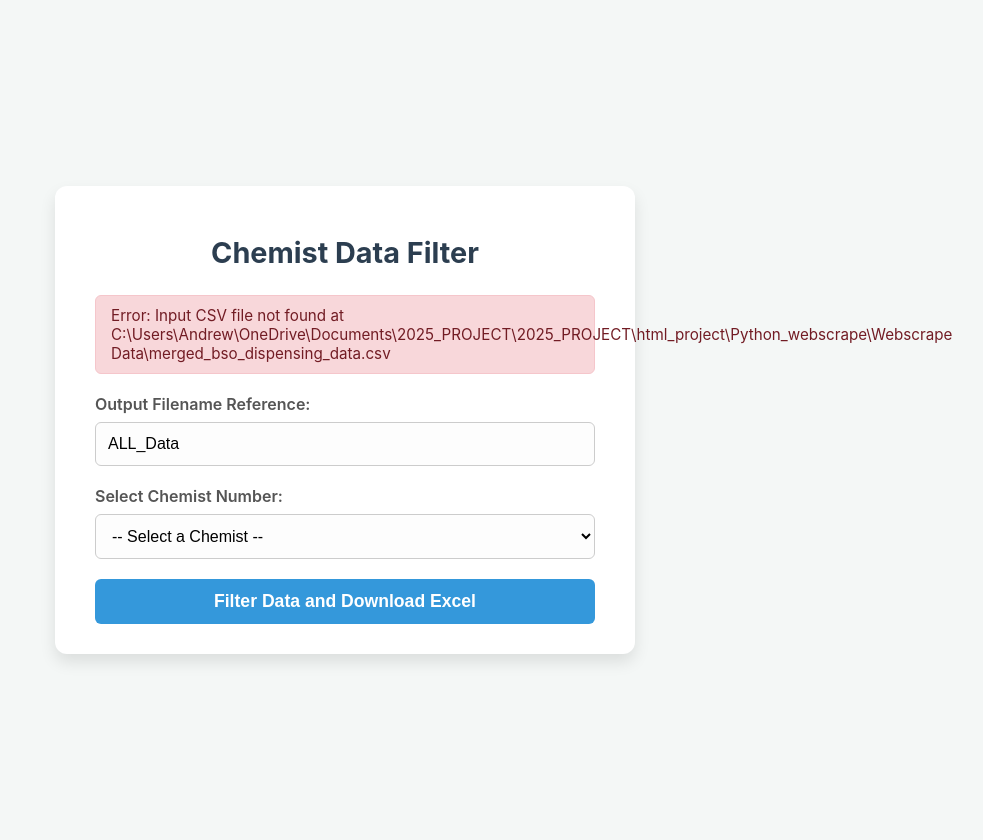
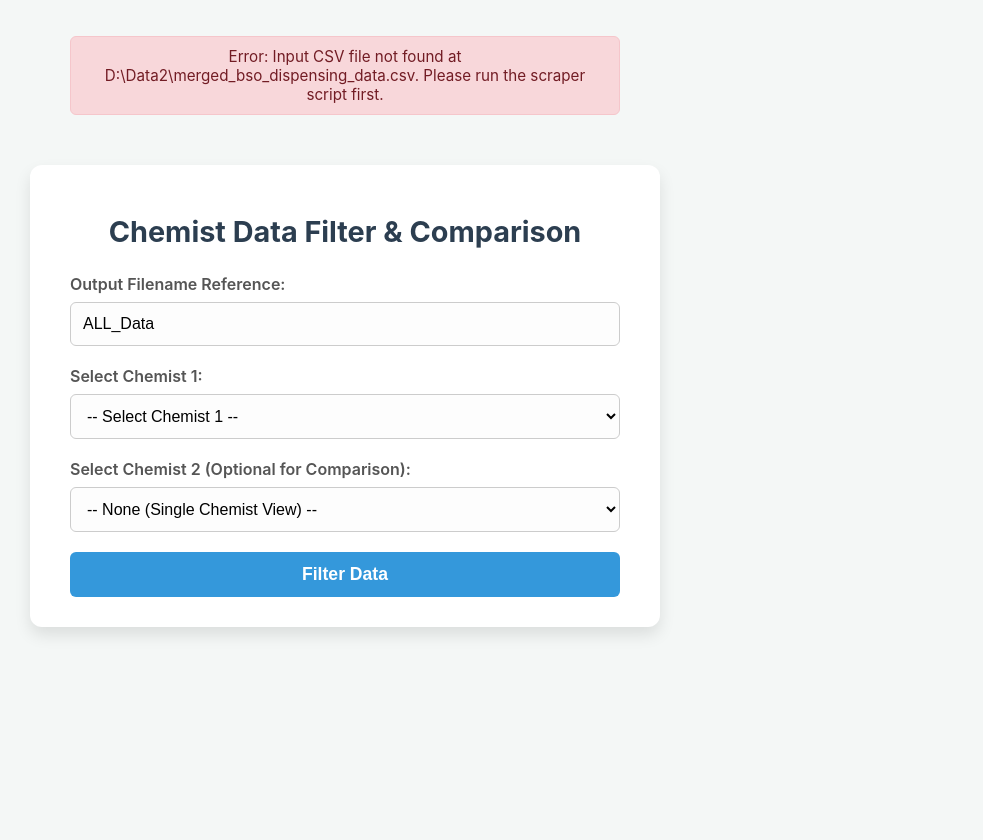
Before and after one commit to Thompy101/2025_PROJECT, a Flask app: page / in a window 1280 px wide. Shown: the whole page, without its empty margins (295-1278 px from the left). Run offline with Flask 3, Linux system fonts and the light colour scheme.

Commit message:
Working app

```diff
--- a/html_project/Python_webscrape/app.py
+++ b/html_project/Python_webscrape/app.py
@@ -3,33 +3,51 @@
 from flask import Flask, render_template, request, send_file, redirect, url_for, flash, session
 import io # For sending file in memory
 import logging
+import time # For potential timing, though not strictly used in this version
 
 # --- Flask App Initialization ---
 app = Flask(__name__)
-app.secret_key = 'your_very_secret_key_for_session_and_flash' # Important for flashing messages and session
+app.secret_key = 'your_very_secret_key_for_session_and_flash_bso_analyzer' # Unique secret key
 
 # --- Configuration ---
-# Path to the single merged CSV file
-# IMPORTANT: Ensure this path is correct and accessible by the Flask app.
-# Example: INPUT_CSV_FILE_PATH = os.path.join(os.path.dirname(__file__), 'data', 'merged_bso_dispensing_data.csv')
-INPUT_CSV_FILE_PATH = r"C:\Users\Andrew\OneDrive\Documents\2025_PROJECT\2025_PROJECT\html_project\Python_webscrape\Webscrape Data\merged_bso_dispensing_data.csv" # Please ensure this path is correct for your system
+# Path to the single merged CSV file (output of your scraper script)
+INPUT_CSV_FILE_PATH = r"D:\Data2\merged_bso_dispensing_data.csv" # Ensure this path is correct
 
-# --- Helper Functions (Adapted from your script) ---
+# --- Helper Functions ---
 def load_single_csv_file(file_path):
-    """Reads a single CSV file into a pandas DataFrame."""
-    app.logger.info(f"Attempting to load data from: {file_path}")
+    """Reads a single CSV file into a pandas DataFrame, trying common encodings."""
+    app.logger.info(f"Attempting to load data from CSV file: {file_path}")
     if not os.path.exists(file_path):
         app.logger.error(f"Input CSV file not found at {file_path}")
-        flash(f"Error: Input CSV file not found at {file_path}", "danger")
+        flash(f"Error: Input CSV file not found at {file_path}. Please run the scraper script first.", "danger")
         return pd.DataFrame()
-    try:
-        df = pd.read_csv(file_path)
-        app.logger.info(f"Successfully loaded CSV: {os.path.basename(file_path)}")
-        return df
-    except Exception as e:
-        app.logger.error(f"Error reading CSV file {file_path}: {e}")
-        flash(f"Error reading CSV file: {e}", "danger")
-        return pd.DataFrame()
+
+    encodings_to_try = ['utf-8', 'latin1', 'cp1252'] # Common encodings
+    df = None
+
+    for encoding in encodings_to_try:
+        try:
+            app.logger.info(f"Trying to read CSV with encoding: {encoding}")
+            df = pd.read_csv(file_path, encoding=encoding)
+            app.logger.info(f"Successfully loaded CSV: {os.path.basename(file_path)} with encoding: {encoding}. Shape: {df.shape if df is not None else 'None'}")
+            return df # Return as soon as a successful encoding is found
+        except UnicodeDecodeError:
+            app.logger.warning(f"Failed to decode {os.path.basename(file_path)} with encoding: {encoding}")
+        except pd.errors.EmptyDataError:
+            app.logger.warning(f"CSV file {file_path} is empty (encoding: {encoding}).")
+            flash(f"Warning: The CSV data file '{os.path.basename(file_path)}' appears to be empty.", "warning")
+            return pd.DataFrame() # Return empty if file is empty
+        except Exception as e:
+            app.logger.error(f"Error reading CSV file {file_path} with encoding {encoding}: {e}")
+            # Don't flash for every encoding attempt, flash once if all fail
+            # flash(f"Error reading CSV file (encoding {encoding}): {e}", "danger")
+            # return pd.DataFrame() # Don't return yet, try other encodings
+
+    # If all encodings failed
+    app.logger.error(f"Failed to decode {os.path.basename(file_path)} with all attempted encodings: {encodings_to_try}")
+    flash(f"Error: Could not decode the CSV file with common encodings. Please check the file format.", "danger")
+    return pd.DataFrame()
+
 
 def get_unique_chemist_ids(df):
     """Extracts unique, sorted chemist IDs from the DataFrame."""
@@ -46,102 +64,153 @@
         flash(f"Could not extract chemist IDs from the data: {e}", "warning")
         return []
 
-def process_and_aggregate_data(df, chemist_id):
-    """
-    Filters data for a specific chemist and aggregates total items by year and month.
-    """
-    if df.empty:
-        app.logger.warning("Input DataFrame is empty for processing.")
+def process_one_chemist_data(df_full, chemist_id):
+    """Processes data for a single chemist, including rolling average."""
+    # Work on a copy to avoid modifying the original df passed around
+    df_full_copy = df_full.copy()
+    # Ensure 'Chemist' column is numeric for filtering
+    df_full_copy['Chemist'] = pd.to_numeric(df_full_copy['Chemist'], errors='coerce')
+
+    # Filter by the specific chemist ID (ensure chemist_id is also numeric)
+    df_chemist = df_full_copy[df_full_copy['Chemist'] == float(chemist_id)].copy()
+
+    if df_chemist.empty:
+        app.logger.info(f"No data found for Chemist ID: {chemist_id} after initial filtering.")
         return pd.DataFrame()
 
-    required_cols = ['Chemist', 'Year', 'Month', 'Number of Items']
-    if not all(col in df.columns for col in required_cols):
-        missing = [col for col in required_cols if col not in df.columns]
+    # Ensure 'Year', 'Month', and 'Number of Items' are in appropriate formats
+    df_chemist.loc[:, 'Year'] = pd.to_numeric(df_chemist['Year'], errors='coerce').fillna(0).astype(int)
+    df_chemist.loc[:, 'Month'] = pd.to_numeric(df_chemist['Month'], errors='coerce').fillna(0).astype(int)
+    df_chemist.loc[:, 'Number of Items'] = pd.to_numeric(df_chemist['Number of Items'], errors='coerce').fillna(0)
+
+    # Filter out rows with invalid Year or Month
+    df_chemist = df_chemist[(df_chemist['Year'] > 0) & (df_chemist['Month'] >= 1) & (df_chemist['Month'] <= 12)].copy()
+
+    if df_chemist.empty:
+        app.logger.info(f"No valid Year/Month data for Chemist ID: {chemist_id} after type conversion.")
+        return pd.DataFrame()
+
+    app.logger.info(f"Aggregating data for Chemist ID: {chemist_id}")
+    aggregated_df = df_chemist.groupby(['Year', 'Month'])['Number of Items'].sum().reset_index()
+    aggregated_df = aggregated_df.rename(columns={'Number of Items': 'Total Items'})
+
+    # Sort by Year and Month BEFORE calculating rolling average
+    aggregated_df = aggregated_df.sort_values(by=['Year', 'Month']).reset_index(drop=True)
+
+    # Calculate rolling 12-month average for 'Total Items'
+    aggregated_df['Rolling 12m Avg Items'] = aggregated_df['Total Items'].rolling(window=12, min_periods=1).mean().round(2)
+
+    aggregated_df['Chemist'] = chemist_id # Use the original chemist_id for this column
+
+    return aggregated_df[['Chemist', 'Year', 'Month', 'Total Items', 'Rolling 12m Avg Items']]
+
+
+def process_and_aggregate_data(df_input, chemist_id1, chemist_id2=None):
+    """
+    Prepares data for one or two chemists.
+    If two chemist_ids are provided, their data is merged for comparison.
+    """
+    if df_input.empty:
+        app.logger.warning("Input DataFrame is empty for processing.")
+        return pd.DataFrame(), "single" # Return type indicator
+
+    required_cols = ['Chemist', 'Year', 'Month', 'Number of Items'] # These are from COLUMNS_TO_KEEP in scraper
+    if not all(col in df_input.columns for col in required_cols):
+        missing = [col for col in required_cols if col not in df_input.columns]
         app.logger.error(f"Input DataFrame is missing required columns: {', '.join(missing)}")
         flash(f"Error: Merged data is missing required columns: {', '.join(missing)}. Please ensure 'Chemist', 'Year', 'Month', 'Number of Items' are present.", "danger")
-        return pd.DataFrame()
+        return pd.DataFrame(), "single"
 
-    try:
-        # Ensure 'Chemist' column is of a numeric type for comparison
-        df.loc[:, 'Chemist'] = pd.to_numeric(df['Chemist'], errors='coerce')
-        # Create a copy to avoid SettingWithCopyWarning when modifying
-        df_filtered = df.dropna(subset=['Chemist']).copy()
+    # The 'Chemist' column is converted to numeric within process_one_chemist_data on a copy
+    # df_clean = df_input.dropna(subset=['Chemist']).copy() # Initial dropna based on original 'Chemist' column
+    df_clean = df_input.copy() # Work with a copy of the input
 
-        # Filter by the specific chemist ID (ensure chemist_id is also numeric)
-        df_filtered = df_filtered[df_filtered['Chemist'] == float(chemist_id)].copy() # Compare as float for safety
+    # Process data for the first chemist
+    df_c1 = process_one_chemist_data(df_clean, chemist_id1)
+    if df_c1.empty:
+        flash(f"No data found for Chemist {chemist_id1}.", "info")
+        return pd.DataFrame(), "single"
 
-        if df_filtered.empty:
-            app.logger.info(f"No data found for Chemist ID: {chemist_id} after initial filtering.")
-            flash(f"No data found for Chemist ID: {chemist_id}.", "info")
-            return pd.DataFrame()
+    if chemist_id2 is None or chemist_id1 == chemist_id2:
+        app.logger.info(f"Processing complete for single Chemist ID: {chemist_id1}")
+        return df_c1, "single"
+    else:
+        # Process data for the second chemist
+        app.logger.info(f"Processing data for second Chemist ID: {chemist_id2} for comparison.")
+        df_c2 = process_one_chemist_data(df_clean, chemist_id2)
 
-        # Ensure 'Year', 'Month', and 'Number of Items' are in appropriate formats
-        df_filtered.loc[:, 'Year'] = pd.to_numeric(df_filtered['Year'], errors='coerce').fillna(0).astype(int)
-        df_filtered.loc[:, 'Month'] = pd.to_numeric(df_filtered['Month'], errors='coerce').fillna(0).astype(int)
-        df_filtered.loc[:, 'Number of Items'] = pd.to_numeric(df_filtered['Number of Items'], errors='coerce').fillna(0)
+        if df_c2.empty:
+            flash(f"No data found for the second Chemist {chemist_id2}. Displaying data for Chemist {chemist_id1} only.", "info")
+            return df_c1, "single" # Fallback to single view if C2 has no data
 
-        # Filter out rows with invalid Year or Month (e.g., 0)
-        df_filtered = df_filtered[(df_filtered['Year'] > 0) & (df_filtered['Month'] >= 1) & (df_filtered['Month'] <= 12)].copy()
+        # Prepare for merge: Use original chemist_id for column renaming
+        # Ensure IDs are integers for cleaner column names
+        c1_id_int = int(float(chemist_id1))
+        c2_id_int = int(float(chemist_id2))
 
-        if df_filtered.empty:
-            app.logger.info("No valid Year/Month data found after filtering and data type conversion.")
-            flash("No valid Year/Month data found after type conversion and filtering.", "info")
-            return pd.DataFrame()
+        df_c1_renamed = df_c1.rename(columns={
+            'Total Items': f'Total Items C{c1_id_int}',
+            'Rolling 12m Avg Items': f'Rolling Avg C{c1_id_int}'
+        }).drop(columns=['Chemist'])
 
-        app.logger.info(f"Aggregating data for Chemist ID: {chemist_id}")
-        # Group by Year and Month and sum 'Number of Items'
-        aggregated_df = df_filtered.groupby(['Year', 'Month'])['Number of Items'].sum().reset_index()
+        df_c2_renamed = df_c2.rename(columns={
+            'Total Items': f'Total Items C{c2_id_int}',
+            'Rolling 12m Avg Items': f'Rolling Avg C{c2_id_int}'
+        }).drop(columns=['Chemist'])
 
-        # Rename the aggregated column for clarity
-        aggregated_df = aggregated_df.rename(columns={'Number of Items': 'Total Items'})
+        # Merge the two dataframes
+        comparison_df = pd.merge(df_c1_renamed, df_c2_renamed, on=['Year', 'Month'], how='outer')
+        comparison_df = comparison_df.sort_values(by=['Year', 'Month']).reset_index(drop=True)
 
-        # Add the Chemist ID column back
-        aggregated_df['Chemist'] = chemist_id # Store as originally passed
+        # Add original chemist IDs for reference, could be useful in template
+        comparison_df['Chemist1_ID'] = c1_id_int
+        comparison_df['Chemist2_ID'] = c2_id_int
 
-        # Sort by Year and Month for chronological order
-        aggregated_df = aggregated_df.sort_values(by=['Year', 'Month']).reset_index(drop=True)
-        app.logger.info("Aggregation complete.")
-        # Reorder columns for the final output
-        return aggregated_df[['Chemist', 'Year', 'Month', 'Total Items']]
-    except Exception as e:
-        app.logger.error(f"Error during data processing for chemist {chemist_id}: {e}")
-        flash(f"An error occurred during data processing: {e}", "danger")
-        return pd.DataFrame()
+        app.logger.info(f"Comparison data generated for Chemist {c1_id_int} and Chemist {c2_id_int}.")
+        return comparison_df, "comparison"
 
 # --- Flask Routes ---
 @app.route('/', methods=['GET'])
 def index():
     """Serves the main page with the form."""
-    # Load data to populate chemist dropdown
     consolidated_data = load_single_csv_file(INPUT_CSV_FILE_PATH)
     if consolidated_data.empty and not os.path.exists(INPUT_CSV_FILE_PATH):
-         # If file not found, flash message is already handled by load_single_csv_file
+        # Flash message handled by load_single_csv_file
         return render_template('index.html', unique_chemists=[])
     elif consolidated_data.empty and os.path.exists(INPUT_CSV_FILE_PATH):
-        # File exists but might be empty or unreadable for chemist IDs
-        flash("Could not load data to populate chemist dropdown. The CSV might be empty or improperly formatted.", "warning")
+        # Flash message handled by load_single_csv_file if it fails to decode or read,
+        # or if it's empty.
+        if not flash_is_pending(): # Add a generic one if load_single_csv_file didn't flash
+             flash("Could not load data to populate chemist dropdown. The CSV file might be empty or improperly formatted.", "warning")
         return render_template('index.html', unique_chemists=[])
-
 
     unique_chemists = get_unique_chemist_ids(consolidated_data)
     if not unique_chemists and not consolidated_data.empty:
-        flash("No chemist IDs could be extracted. The 'Chemist' column might be missing or empty in the CSV.", "warning")
-
+        flash("No chemist IDs could be extracted. The 'Chemist' column might be missing or empty in the CSV file.", "warning")
     return render_template('index.html', unique_chemists=unique_chemists)
 
 @app.route('/process', methods=['POST'])
 def process_data_route():
     """Handles form submission, processes data, and then shows it or allows download."""
     try:
-        y_input = request.form.get('y_input', 'ALL_Data')
-        str_chemist_input = request.form.get('chemist_number') # This will be a string from the form
+        y_input = request.form.get('y_input', 'ALL_Data') # Used for output filename
+        str_chemist_input_1 = request.form.get('chemist_number_1')
+        str_chemist_input_2 = request.form.get('chemist_number_2') # Can be empty string
 
-        if not str_chemist_input:
-            flash("Please select a Chemist number.", "warning")
+        if not str_chemist_input_1:
+            flash("Please select Chemist 1.", "warning")
             return redirect(url_for('index'))
 
-        # Convert the chemist number from form (string) to an integer for processing
-        chemist_filter_number = int(str_chemist_input)
+        chemist_filter_number_1 = int(str_chemist_input_1)
+        chemist_filter_number_2 = None
+        if str_chemist_input_2 and str_chemist_input_2.isdigit(): # Check if it's a digit string
+            chemist_filter_number_2 = int(str_chemist_input_2)
+            if chemist_filter_number_1 == chemist_filter_number_2:
+                flash("Please select two different chemists for comparison, or leave Chemist 2 blank for a single view.", "info")
+                chemist_filter_number_2 = None # Treat as single view if same
+        elif str_chemist_input_2: # If it's not empty but not a digit (e.g. the "" from "-- None --")
+             chemist_filter_number_2 = None
+
     except ValueError:
         flash("Invalid Chemist number selected. Ensure it's a whole number.", "danger")
         return redirect(url_for('index'))
@@ -155,30 +224,36 @@
         # Flash message handled by load_single_csv_file
         return redirect(url_for('index'))
 
-    # Pass the numeric chemist_filter_number to the processing function
-    monthly_totals_df = process_and_aggregate_data(consolidated_data, chemist_filter_number)
+    processed_df, view_type = process_and_aggregate_data(consolidated_data, chemist_filter_number_1, chemist_filter_number_2)
 
-    if not monthly_totals_df.empty:
-        output_filename = f'Chemist{chemist_filter_number}_FilteredData_{y_input.replace(" ", "_")}.xlsx'
+    if not processed_df.empty:
+        # Ensure chemist IDs used in filename are integers for cleaner names
+        c1_id_for_filename = int(float(chemist_filter_number_1))
 
-        # Convert DataFrame to HTML table for display
-        # Add some classes for styling and avoid pandas default index
-        data_html_table = monthly_totals_df.to_html(classes='data-table table table-striped table-hover', index=False, border=0, escape=False)
+        if view_type == "comparison" and chemist_filter_number_2 is not None:
+            c2_id_for_filename = int(float(chemist_filter_number_2))
+            output_filename = f'Compare_C{c1_id_for_filename}_vs_C{c2_id_for_filename}_{y_input.replace(" ", "_")}.xlsx'
+            title_chemist_id_display = f"{c1_id_for_filename} vs {c2_id_for_filename}"
+        else:
+            output_filename = f'Chemist{c1_id_for_filename}_FilteredData_{y_input.replace(" ", "_")}.xlsx'
+            title_chemist_id_display = str(c1_id_for_filename)
 
-        # Store DataFrame in session to allow download from results page
-        # For larger DataFrames, consider alternative storage or re-generating on download request
-        session['processed_data'] = monthly_totals_df.to_dict('records') # Store as list of dicts
+        data_html_table = processed_df.to_html(classes='data-table table table-striped table-hover', index=False, border=0, escape=False)
+
+        session['processed_data'] = processed_df.to_dict('records')
         session['output_filename'] = output_filename
+        session['view_type'] = view_type # Store view type for download logic if needed
 
-        app.logger.info(f"Data processed for Chemist {chemist_filter_number}. Rendering results page.")
+        app.logger.info(f"Data processed. Rendering results page for: {title_chemist_id_display}")
         return render_template('results.html',
                                table_data=data_html_table,
-                               chemist_id=chemist_filter_number, # Pass the original selected ID for display
+                               chemist_id_display=title_chemist_id_display,
                                filename_ref=y_input,
-                               download_filename=output_filename)
+                               download_filename=output_filename,
+                               view_type=view_type)
     else:
-        # Flash message should be handled by process_and_aggregate_data
-        if not flash_is_pending(): # Check if a flash message was already set
+        # Flash message should be handled by process_and_aggregate_data if it returned empty
+        if not flash_is_pending(): # Check if a flash message was already set by processing functions
              flash("No data to display or generate Excel file after processing.", "info")
         return redirect(url_for('index'))
 
@@ -187,18 +262,18 @@
     """Serves the processed data as an Excel file for download."""
     if 'processed_data' in session and 'output_filename' in session:
         try:
-            # Retrieve data from session and convert back to DataFrame
             data_records = session.pop('processed_data', None) # Pop to clear after download
             output_filename = session.pop('output_filename', 'filtered_data.xlsx')
+            # view_type = session.pop('view_type', 'single') # Optional: if download needs to know
 
             if not data_records:
                 flash("No data found to download. Please try filtering again.", "warning")
                 return redirect(url_for('index'))
 
-            monthly_totals_df = pd.DataFrame(data_records)
+            df_to_download = pd.DataFrame(data_records)
 
             excel_buffer = io.BytesIO()
-            monthly_totals_df.to_excel(excel_buffer, index=False, engine='openpyxl')
+            df_to_download.to_excel(excel_buffer, index=False, engine='openpyxl')
             excel_buffer.seek(0) # Reset buffer's position to the beginning
 
             app.logger.info(f"Sending file for download: {output_filename}")
@@ -216,13 +291,11 @@
         flash("No processed data available for download. Please filter first.", "warning")
         return redirect(url_for('index'))
 
-
 def flash_is_pending():
     """Checks if there are any messages waiting to be flashed."""
     # Accessing session directly like this is generally okay in Flask request context
     # Flask's _flashes is a list of (category, message) tuples.
     return bool(request.environ.get('werkzeug.request') and request.environ['werkzeug.request'].session.get('_flashes'))
-
 
 if __name__ == '__main__':
     # Set up basic logging
--- a/html_project/Python_webscrape/templates/index.html
+++ b/html_project/Python_webscrape/templates/index.html
@@ -3,7 +3,7 @@
 <head>
     <meta charset="UTF-8">
     <meta name="viewport" content="width=device-width, initial-scale=1.0">
-    <title>Chemist Data Filter</title>
+    <title>Chemist Data Filter & Comparison</title>
     <style>
         body {
             font-family: -apple-system, BlinkMacSystemFont, "Segoe UI", Roboto, Helvetica, Arial, sans-serif;
@@ -12,7 +12,7 @@
             background-color: #f4f7f6;
             color: #333;
             display: flex;
-            justify-content: center;
+            flex-direction: column; /* Allow header and container to stack */
             align-items: center;
             min-height: 100vh;
         }
@@ -22,7 +22,8 @@
             border-radius: 12px;
             box-shadow: 0 8px 16px rgba(0, 0, 0, 0.1);
             width: 100%;
-            max-width: 500px;
+            max-width: 550px; /* Slightly wider for two dropdowns */
+            margin-top: 20px;
         }
         h1 {
             color: #2c3e50;
@@ -66,39 +67,23 @@
             list-style-type: none;
             padding: 0;
             margin-bottom: 20px;
+            width: 100%;
+            max-width: 550px; /* Match container width */
         }
         .flash-messages li {
             padding: 10px 15px;
             margin-bottom: 10px;
             border-radius: 6px;
             font-size: 0.95em;
+            text-align: center;
         }
-        .flash-danger {
-            background-color: #f8d7da;
-            color: #721c24;
-            border: 1px solid #f5c6cb;
-        }
-        .flash-warning {
-            background-color: #fff3cd;
-            color: #856404;
-            border: 1px solid #ffeeba;
-        }
-        .flash-info {
-            background-color: #d1ecf1;
-            color: #0c5460;
-            border: 1px solid #bee5eb;
-        }
-        .flash-success {
-            background-color: #d4edda;
-            color: #155724;
-            border: 1px solid #c3e6cb;
-        }
+        .flash-danger { background-color: #f8d7da; color: #721c24; border: 1px solid #f5c6cb; }
+        .flash-warning { background-color: #fff3cd; color: #856404; border: 1px solid #ffeeba; }
+        .flash-info { background-color: #d1ecf1; color: #0c5460; border: 1px solid #bee5eb; }
+        .flash-success { background-color: #d4edda; color: #155724; border: 1px solid #c3e6cb; }
     </style>
 </head>
 <body>
-    <div class="container">
-        <h1>Chemist Data Filter</h1>
-
     {% with messages = get_flashed_messages(with_categories=true) %}
         {% if messages %}
             <ul class="flash-messages">
@@ -109,26 +94,41 @@
         {% endif %}
     {% endwith %}
 
+    <div class="container">
+        <h1>Chemist Data Filter & Comparison</h1>
         <form method="POST" action="{{ url_for('process_data_route') }}">
             <div>
                 <label for="y_input">Output Filename Reference:</label>
                 <input type="text" id="y_input" name="y_input" value="ALL_Data" required>
             </div>
             <div>
-                <label for="chemist_number">Select Chemist Number:</label>
-                <select name="chemist_number" id="chemist_number" required>
-                    <option value="" disabled selected>-- Select a Chemist --</option>
+                <label for="chemist_number_1">Select Chemist 1:</label>
+                <select name="chemist_number_1" id="chemist_number_1" required>
+                    <option value="" disabled selected>-- Select Chemist 1 --</option>
                     {% if unique_chemists %}
                         {% for chemist in unique_chemists %}
                             <option value="{{ chemist }}">{{ chemist }}</option>
                         {% endfor %}
                     {% else %}
-                        <option value="" disabled>No chemist IDs available</option>
+                        <option value="" disabled>No chemist IDs available from data file</option>
                     {% endif %}
                 </select>
             </div>
             <div>
-                <input type="submit" value="Filter Data and Download Excel">
+                <label for="chemist_number_2">Select Chemist 2 (Optional for Comparison):</label>
+                <select name="chemist_number_2" id="chemist_number_2">
+                    <option value="">-- None (Single Chemist View) --</option>
+                    {% if unique_chemists %}
+                        {% for chemist in unique_chemists %}
+                            <option value="{{ chemist }}">{{ chemist }}</option>
+                        {% endfor %}
+                    {% else %}
+                        <option value="" disabled>No chemist IDs available from data file</option>
+                    {% endif %}
+                </select>
+            </div>
+            <div>
+                <input type="submit" value="Filter Data">
             </div>
         </form>
     </div>
```
Also changed, not shown: html_project/Python_webscrape/templates/results.html (+46 -17 lines), 2 other files. Lines whose indentation alone changed are shown as unchanged.
